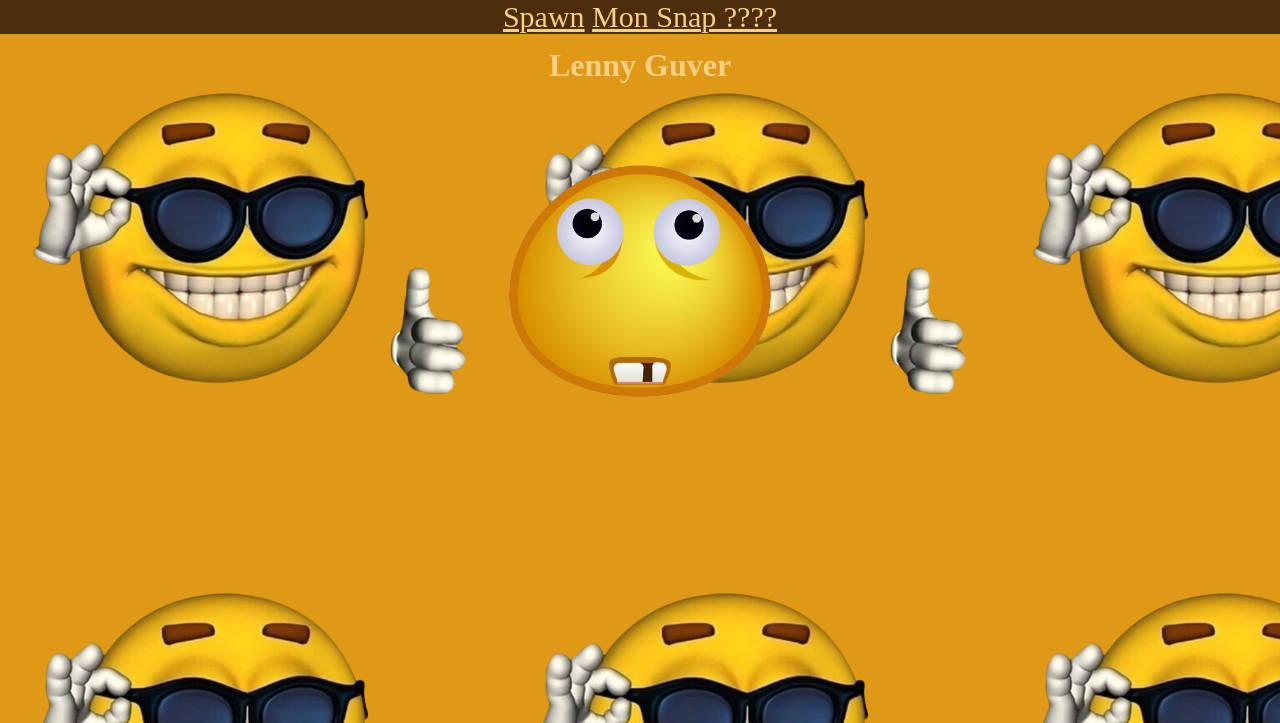
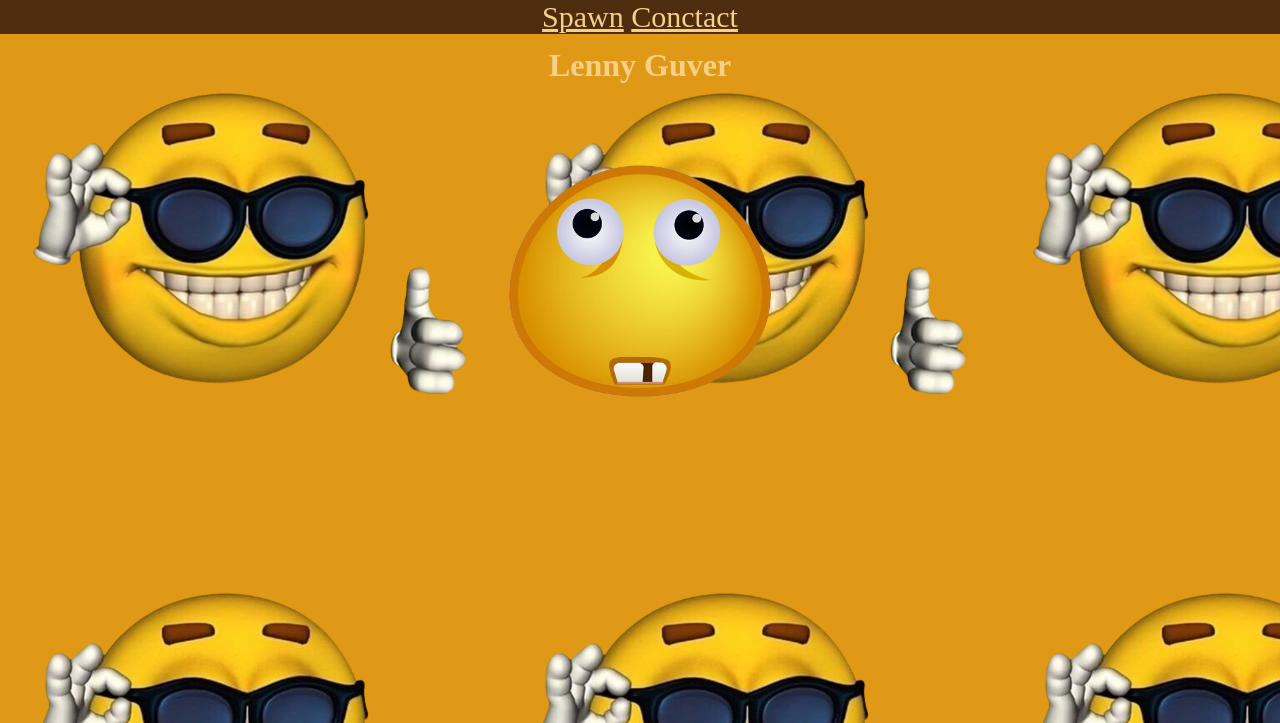
Before and after one commit to chocolife13/Portfolio, a plain HTML site: page index.html in a window 1280 px wide. Shown: the top 723 px of the page. Drawn offline with Linux system fonts and the light colour scheme.

Commit message:
Update index.html

```diff
--- a/index.html
+++ b/index.html
@@ -9,7 +9,7 @@
 
 <nav>
 <a href="index.html">Spawn</a>
-<a href="https://forms.gle/UUhHfCS4D6wcBA1T7">Mon Snap ????</a>
+<a href="https://forms.gle/UUhHfCS4D6wcBA1T7">Conctact</a>
 </nav>
 
 
```
